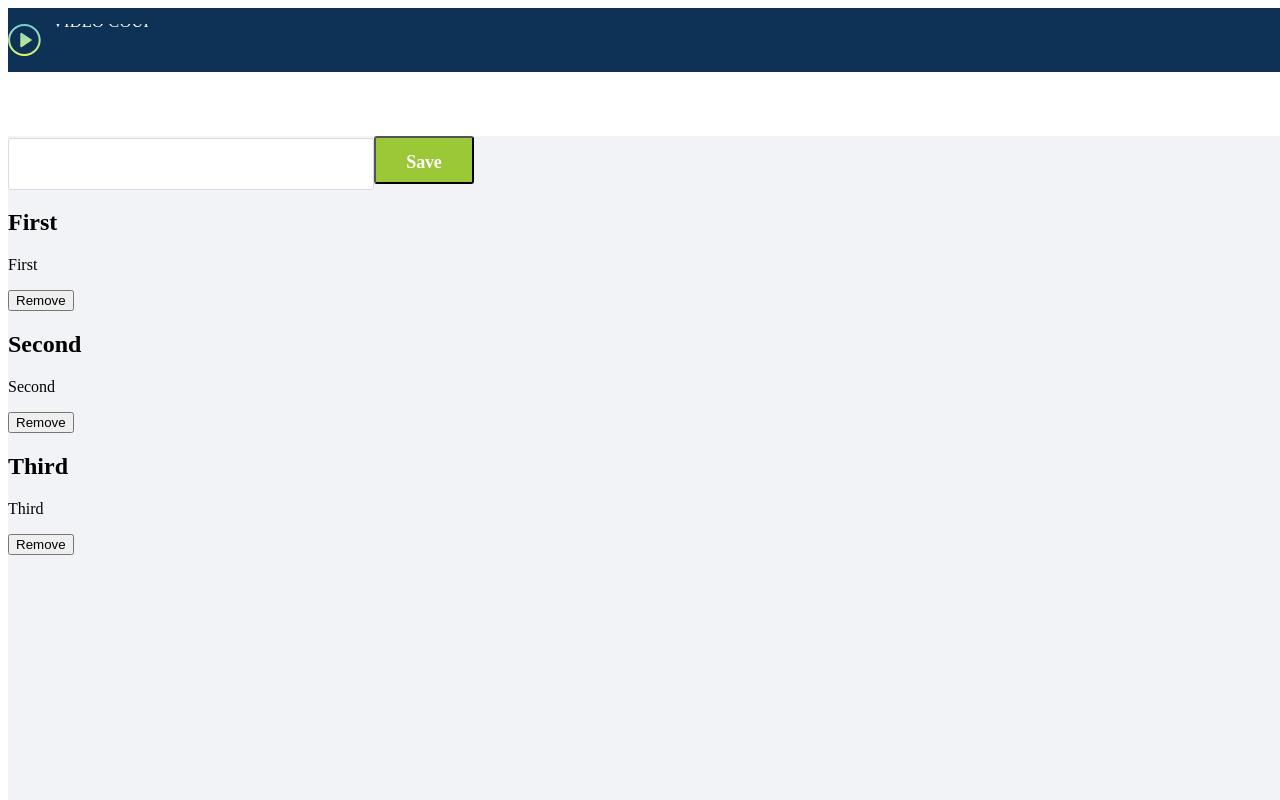
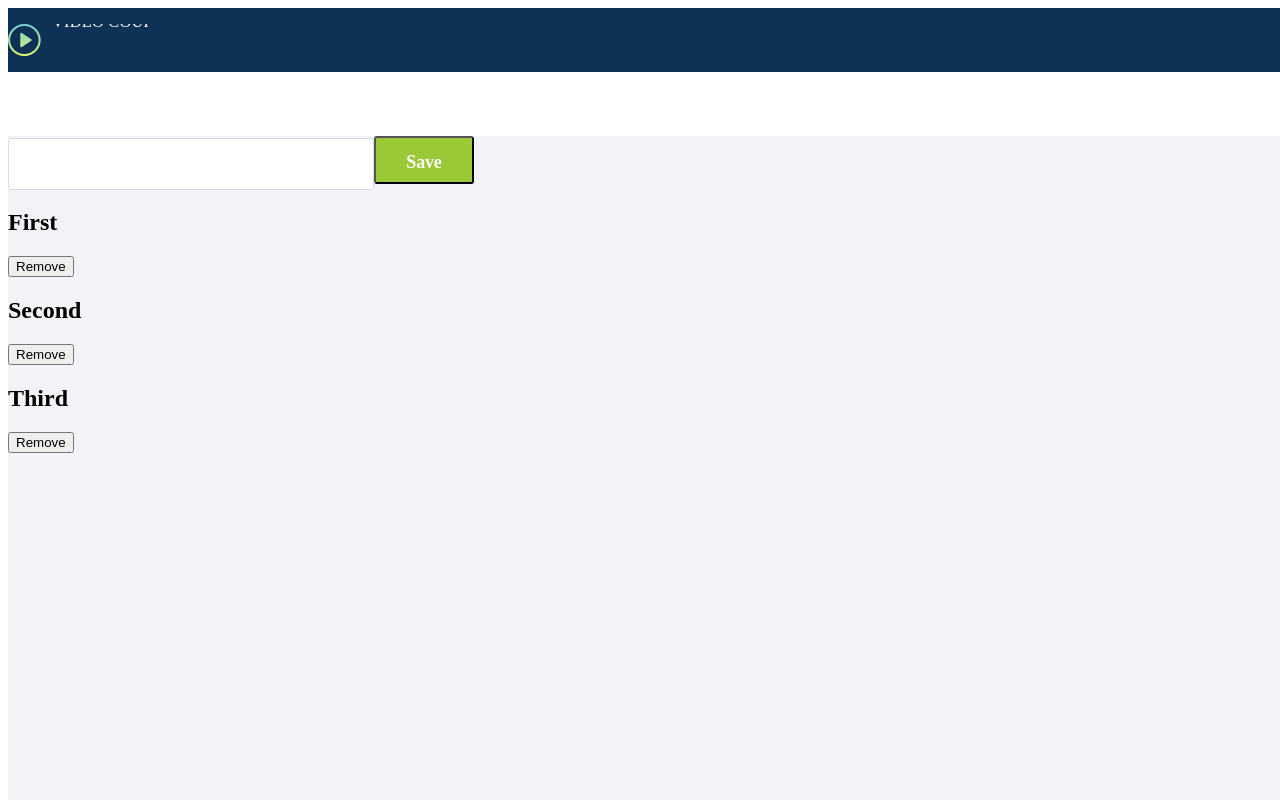
Before and after one commit to robertdrygala/angulartraining, an Angular app: page /welcome in a window 1280 px wide. Shown: the top 800 px of the page. Built offline with nearby package versions, Linux system fonts and the light colour scheme.

Commit message:
Remove functionality

```diff
--- a/src/app/course-details/course-details.component.ts
+++ b/src/app/course-details/course-details.component.ts
@@ -41,5 +41,9 @@ export class CourseDetailsComponent implements OnInit {
 
   public removeItem(item: CourseItem) {
     console.log('Item ' + item.title + ' has been removed....');
+    const index = this.todoItems.indexOf(item, 0);
+    if (index > -1) {
+        this.todoItems.splice(index, 1);
+      }
   }
 }
--- a/src/app/list-item/list-item.component.html
+++ b/src/app/list-item/list-item.component.html
@@ -1,6 +1,4 @@
 
 <h2 [textContent]="todoItem.title"></h2>
 
-<p> {{todoItem.title}}</p>
-
 <button class="material-icons" (click)="remove()">Remove</button>
```
